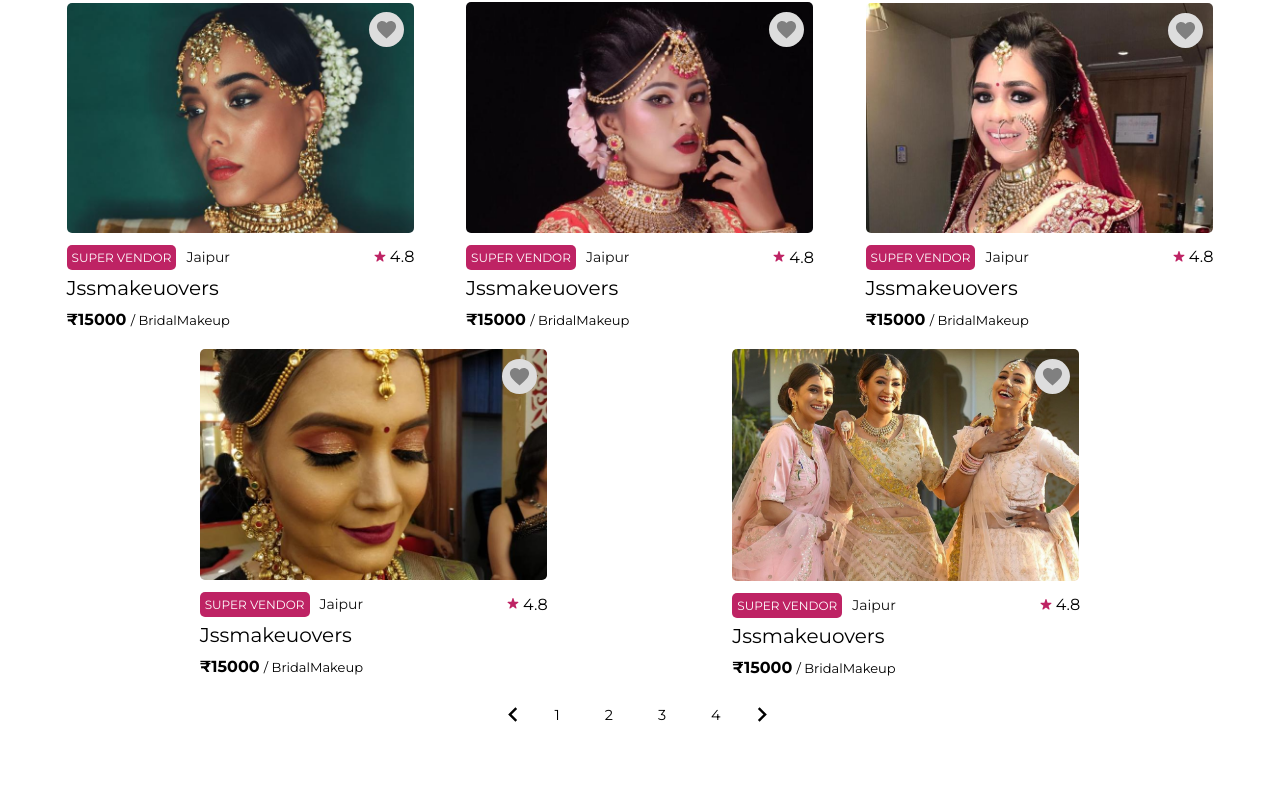
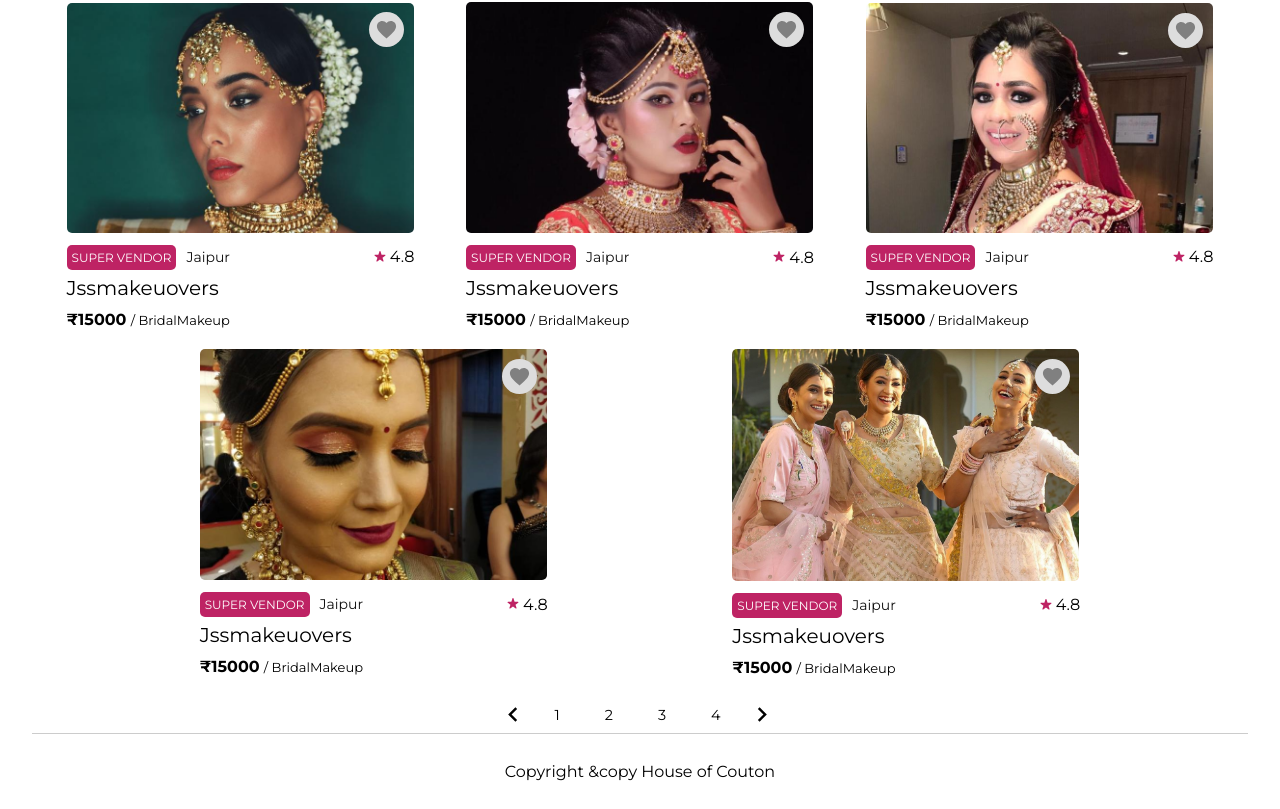
Before and after one commit to AnuradhaBarnwal/febaUI, a React (Create React App) app: page / in a window 1280 px wide. Shown: the part 1965-2774 px from the top of the page. Before the commit the page ends 2709 px from the top, so only its background shows below. Built offline with nearby package versions, Linux system fonts and the light colour scheme.

Commit message:
updated ui

```diff
--- a/src/App.css
+++ b/src/App.css
@@ -15,3 +15,18 @@
 .filter-bar {
   margin-bottom: 65px;
 }
+
+.divider {
+  width: 95%;
+  height: 1px;
+  margin: auto;
+  background: rgba(0, 0, 0, 0.2);
+}
+
+footer {
+  height: 75px;
+  width: 100%;
+  display: flex;
+  justify-content: center;
+  align-items: center;
+}
--- a/src/App.js
+++ b/src/App.js
@@ -11,6 +11,10 @@ function App() {
       <Nav />
       <Filter />
       <Row />
+      <div className="divider"></div>
+      <footer>
+        Copyright &copy House of Couton
+      </footer>
     </div>
   );
 }
--- a/src/Filter.css
+++ b/src/Filter.css
@@ -20,6 +20,7 @@
     height: 65px;
     background: #fff;
     padding: 20px;
+    border-bottom: 1px solid #ccc;
 
 }
 /* .filterbtn{
@@ -43,9 +44,7 @@ margin: 0;
     background-color: #fff;
 
 }
-hr{
-    height: 1px ;
-}
+
 /* .labelbtn{
     width: 100%;
     display: inherit;
--- a/src/Filter.js
+++ b/src/Filter.js
@@ -31,7 +31,6 @@ const Filter = () => {
                 <button className="citybtn"><label class="labelbtn">City : All</label></button>
                 <button className="categorybtn"><label class="labelbtn">Category: Bridal Makeup Artist</label></button>
             </div>
-            <hr myclass="my-4"></hr>
         </div>
     );
 }
--- a/src/Nav.css
+++ b/src/Nav.css
@@ -1,5 +1,5 @@
 .nav {
-    border-bottom: 5px;
+    border-bottom: 1px solid #ccc;
     display: flex;
     justify-content: flex-start;
     align-items: center;
--- a/src/Nav.js
+++ b/src/Nav.js
@@ -15,6 +15,7 @@ class Nav extends Component {
                     <img src={logo} alt="feba-logo" />
                     <span className="logoText">Feba</span>
                 </div>
+
             </div>
         );
     }
```
